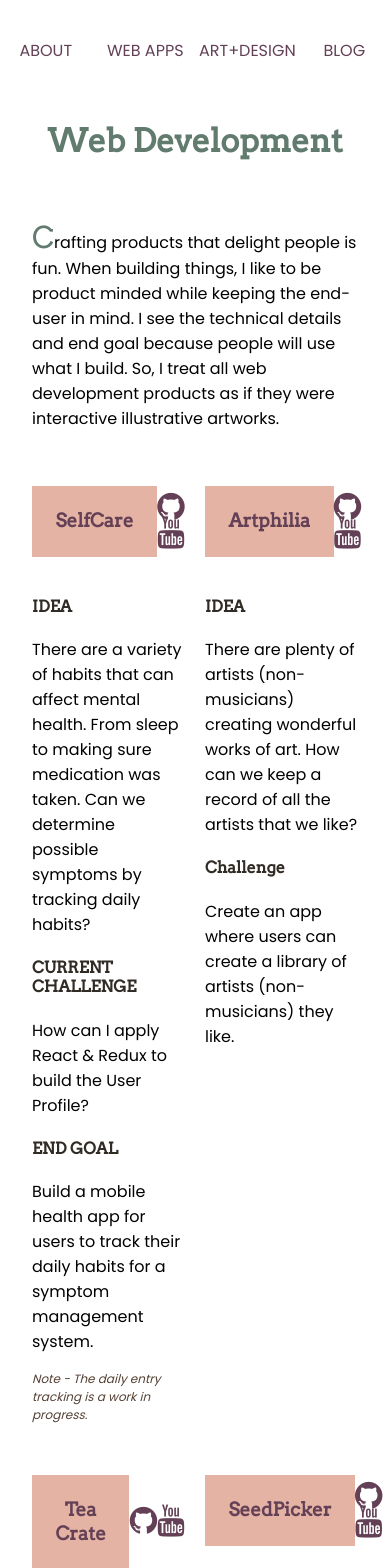
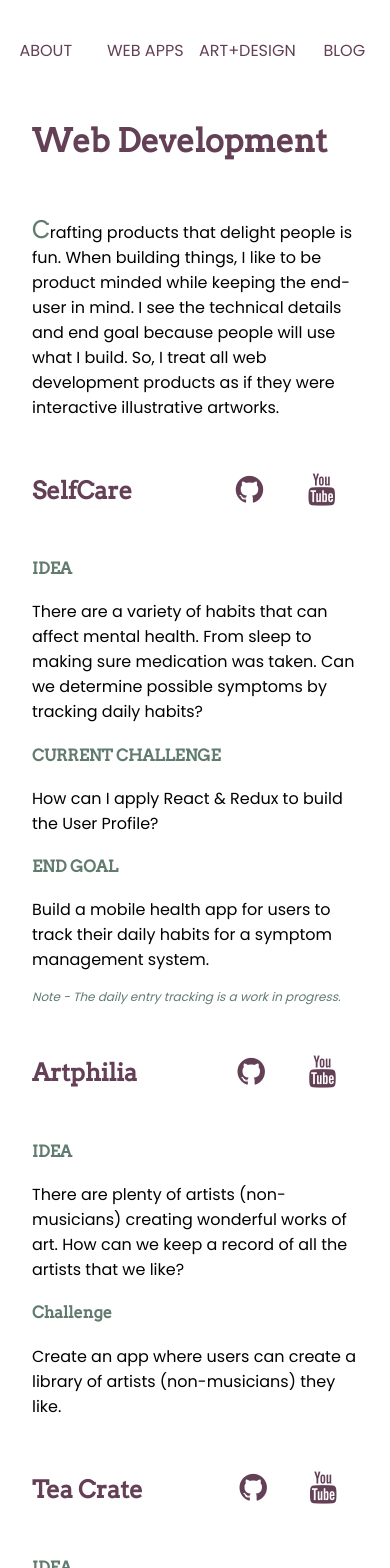
Before and after one commit to christinetran825/tofukid-website, a React (Create React App) app: page /web_development in a window 390 px wide. Shown: the top 1568 px of the page. Built offline with nearby package versions, Linux system fonts and the light colour scheme.

Commit message:
refactored styles for mobile responsive

```diff
--- a/src/App.css
+++ b/src/App.css
@@ -1,15 +1,20 @@
+:root {
+  --main-txt-color: #302B25; /*Greenish Black*/
+  --header-txt-color: #634056; /*Dim Gray*/
+  --span-txt-color: #9A8081; /*Gray*/
+  --strong-txt-color: #617B6F; /*Slate Gray*/
+  --txt-background-color: #CBE6DA; /*Powder Blue*/
+  --background-color: #BEDDC3; /*Dark Sea Green*/
+  --sub-header-background-color: #E5B3A3 /* Burly Wood */
+}
+
 h1, h2, h3, h4 {
   font-family: 'Arvo', serif;
-  color: #302B25;
-}
-
-h3 {
-  color: #634056;
-  justify-self: center;
+  color: var(--header-txt-color);
 }
 
 strong {
-  color: #617B6F;
+  color: var(--strong-txt-color);
   font-weight: bold;
 }
 
@@ -23,7 +28,7 @@ img {
 }
 
 .fa {
-  color: #634056;
+  color: var(--header-txt-color)
 }
 
 /* BUILD THE GRID */
@@ -65,7 +70,7 @@ nav a {
   text-align: center;
   align-self: center;
   font-weight: 500;
-  color: #634056;
+  color: var(--header-txt-color);
 }
 
 /************* Footer *************/
@@ -76,8 +81,7 @@ footer {
   grid-template-columns: repeat(auto-fit, minmax(18.75em, 1fr));
   text-align: center;
   align-self: center;
-  background-color: #CBE6DA;
-  color: #634056;
+  color: var(--header-txt-color);
   left: 0;
   bottom: 0;
   width: 100%;
@@ -97,18 +101,19 @@ footer {
 }
 
 .socials i {
-  color: #634056;
+  color: var(--header-txt-color);
 }
 
 /************* Hero! *************/
 
 .about {
   display: grid;
-  grid-gap: 1.25em;
+  grid-gap: 1em;
   grid-template-areas:
     "hero"
     "cover-title"
-    "blurb";
+    "blurb"
+    "the-experiences";
 }
 
 .hero {
@@ -116,68 +121,70 @@ footer {
 }
 
 .cover-title {
-  text-align: center;
+  grid-area: cover-title;
 }
 
-.cover-title h1 {
-  color: #617B6F;
+.blurb {
+  grid-area: blurb;
 }
 
 span {
-  color: #634056;
+  color: var(--span-txt-color);
+  grid-area: cover-title;
 }
 
 /************* Skills! *************/
 .experiences {
   display: grid;
   grid-gap: 1.25em;
-  /* grid-template-columns: repeat(auto-fit, minmax(8em, 1fr)); */
   grid-template-areas:
     "skills-1"
     "skills-2"
     "skills-3";
+  grid-area: the-experiences;
 }
 
 .experience {
   display: grid;
-  grid-gap: 0.625em;
+  grid-gap: 1em;
   grid-template-columns: repeat(auto-fit, minmax(6.25em, 1fr));
-  align-items: center;
   text-align: center;
 }
 
-.experience h3 {
+.experience .title {
   grid-column: 1 / -1;
-  background-color: #CBE6DA;
-  padding: 1.25em;
+  background-color: var(--txt-background-color);
 }
 
 .experience h4 {
   font-weight: lighter;
+  align-self: center;
+  justify-self: center;
 }
 
 /************* Shared Pages *************/
 
 .page {
   display: grid;
-  grid-gap: 1.25em;
+  grid-gap: 1em;
+  grid-template-areas:
+    "heading"
+    "blurb"
+    "projects";
 }
 
-.page h1 {
-  text-align: center;
-  color: #617B6F;
+.page-work {
+  grid-area: projects;
 }
 
-.project-name h3 {
-  background-color: #E5B3A3;
-  padding: 1.25em;
+.page-work-header {
+  border-bottom: 0.25em dotted var(--background-color);
 }
 
 .blurb p:first-child:first-letter {
-  color: #617B6F;
+  color: var(--strong-txt-color);
   font-family: 'Arvo', serif;
-  font-size: 1.875em;
-  line-height: 1.25em;
+  font-size: 1.5em;
 }
 
 .illustrations,
@@ -185,65 +192,90 @@ span {
 .brands,
 .webapps {
   display: grid;
-  grid-gap: 1.25em;
-  grid-template-columns: repeat(auto-fit, minmax(9.375em, 1fr));
-}
-
-.title {
-  align-items: center;
-  justify-items: center;
-  text-align: center;
+  grid-gap: 1em;
 }
 
 p.notes {
-  color: #554135;
+  color: var(--strong-txt-color);
   font-style: italic;
   font-size: 0.75em;
 }
 
 /************* Web Development! *************/
 
+.webapps {
+  grid-template-areas:
+    "webapp-1"
+    "webapp-2"
+    "webapp-3";
+}
+
 .webapp {
+  display: grid;
+  grid-gap: 0.5em;
   grid-template-areas:
-    "title-info"
+    "title"
     "details";
 }
 
 .webapp .title {
-  grid-area: title-info;
   display: grid;
-  grid-template-columns: 3fr 3fr;
-  grid-template-areas: "title links";
+  grid-template-areas:
+    "project-name links";
 }
 
-.webapp .details {
+.webapp .project-name {
+  grid-area: project-name;
+}
+
+.webapp .project-name h3 {
+  text-align: left;
+  font-size: x-large;
+}
+
+.webapp .links {
+  display: grid;
+  grid-template-columns: repeat(auto-fit, minmax(4em, 1fr));
+  grid-area: links;
+}
+
+.webapp .links a {
+  justify-self: center;
+  align-self: center;
+}
+
+.details {
   grid-area: details;
 }
 
-.webapp .project-name {
-  grid-area: title;
-}
-
-.webapp .links {
-  grid-area: links;
+.details h4 {
+  text-align: left;
+  color: var(--strong-txt-color);
 }
 
 /************* Illustrations, Branding, BookArts! *************/
 
 .images {
   display: grid;
-  grid-gap: 1.25em;
-  grid-template-columns: repeat(auto-fit, minmax(4.375, 1fr));
-  padding-bottom: 1.25em;
+  grid-gap: 0.25em;
+  grid-template-columns: repeat(auto-fit, minmax(8em, 1fr));
+  padding-bottom: 1em;
 }
 
 .images img {
   width: 100%;
 }
 
+.unique img:nth-child(1)  {
+  grid-column: 1 / 3;
+}
+.unique img:nth-child(2)  {
+  grid-column: 1 / 3;
+}
+
 /****************** Queries ******************/
 
-@media (min-width: 768px) {
+/* @media (min-width: 768px) {
   .wrapper {
     display: grid;
     grid-template-columns: repeat(3, 1fr);
@@ -281,7 +313,7 @@ p.notes {
   }
 
   /*** All components! ***/
-
+/*
   .illustrations,
   .books,
   .brands,
@@ -330,12 +362,11 @@ p.notes {
     grid-template-columns: repeat(auto-fit, minmax(2em, 1fr));
   }
 
-}
+} */
 
-/****************** Queries ******************/
-
+/****************** LAPTOPS ******************/
+/*
 @media (min-width: 1024px) {
-
   .wrapper {
     display: grid;
     grid-template-columns: repeat(4, 1fr);
@@ -397,8 +428,76 @@ p.notes {
 
 }
 
+/***** *****/
+/*
+@media (min-width: 1440px) {
+  body {
+    font-size: 1em;
+  }
+
+  .wrapper {
+    display: grid;
+    grid-template-columns: repeat(4, 1fr);
+    grid-auto-rows: minmax(6.25em, auto);
+    grid-template-areas:
+      "hd   hd   hd   hd"
+      "main main main main"
+      "ft   ft   ft   ft";
+  }
+
+  .socials {
+    padding: 0 10em;
+  }
+
+  .container {
+    padding: 0 6.25em;
+  }
+
+  .copyright {
+    grid-column: 7 / -1;
+  }
+
+  p.notes {
+    font-size: 0.8125em;
+  }
+
+  .experience {
+    display: grid;
+    grid-gap: 0.625em;
+    grid-template-columns: repeat(auto-fit, minmax(9.375em, 1fr));
+    align-items: center;
+    text-align: center;
+  }
+
+  .illustrations,
+  .books,
+  .brands {
+    grid-template-columns: repeat(auto-fit, minmax(28.75em, 1fr));
+  }
+
+  .illustration,
+  .book,
+  .brand {
+    display: grid;
+    grid-gap: 1.25em;
+    grid-template-columns: repeat(4, minmax(6.25em, 1fr));
+  }
+
+  .illustration .title,
+  .brand .title {
+    align-self: center;
+  }
+
+  .illustration .images,
+  .brand .images,
+  .book .images {
+    grid-template-columns: repeat(auto-fit, minmax(6.25em, 1fr));
+  }
+
+} */
+
 /************************ DESKTOP *************************/
-
+/*
 @media (min-width: 1920px) {
   body {
     font-size: 2em;
@@ -442,11 +541,6 @@ p.notes {
     align-items: center;
   }
 
-  /* .experience {
-    display: grid;
-    grid-template-columns: repeat(auto-fit, minmax(4em, 1fr));
-  } */
-
   .page h1 {
     font-size: 2em;
   }
@@ -482,4 +576,4 @@ p.notes {
     grid-column: 1 / -1;
   }
 
-}
+} */
```
